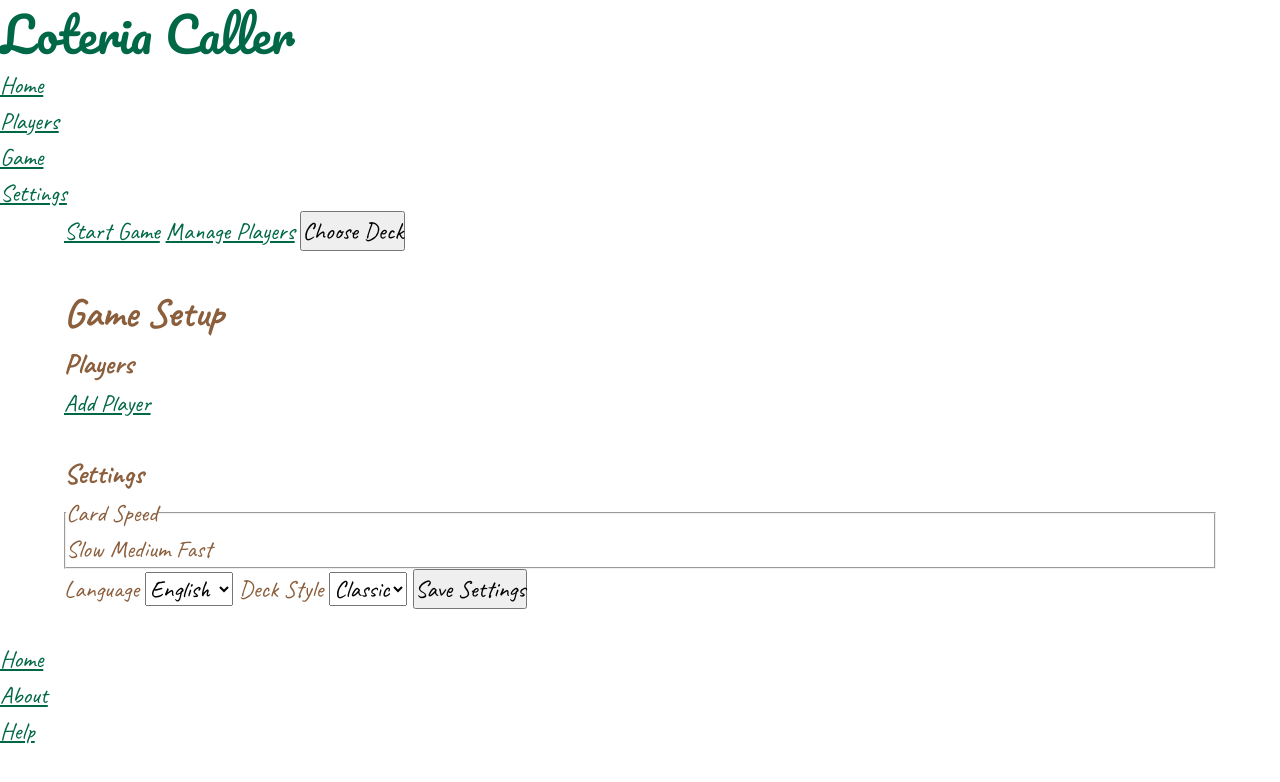
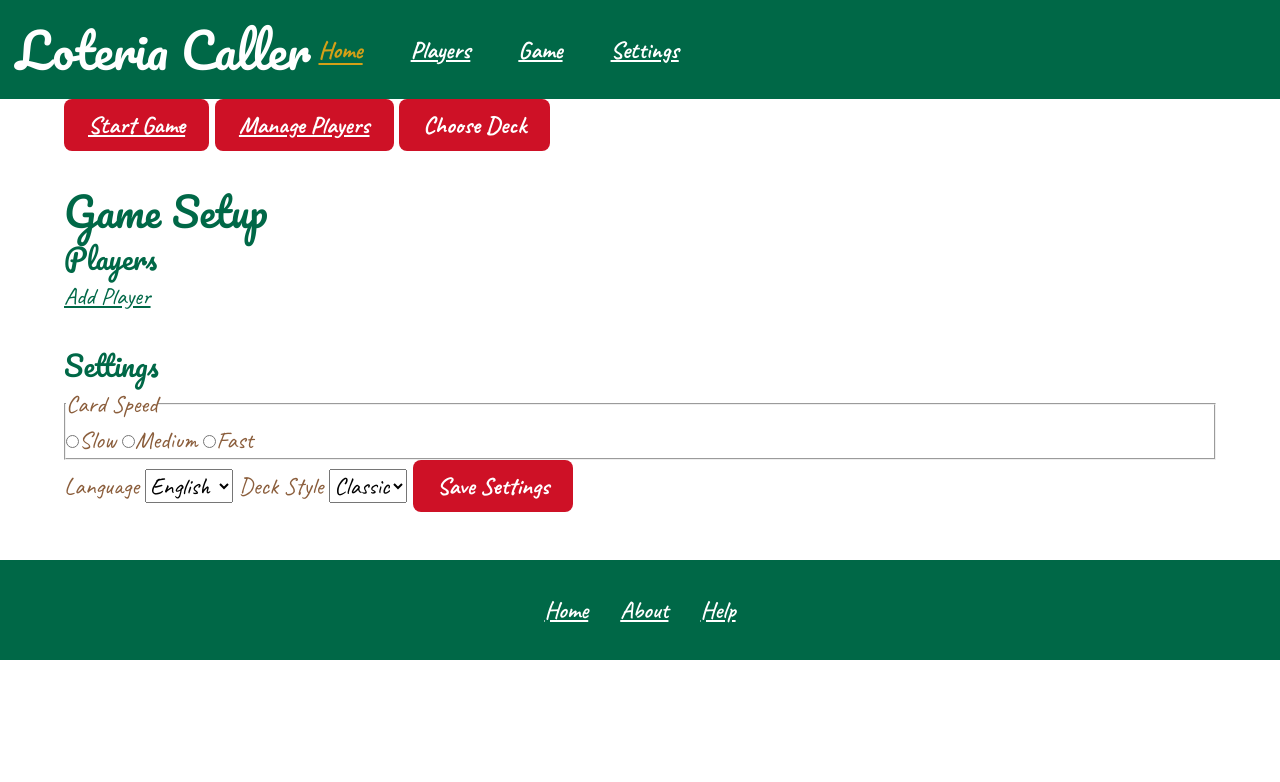
Before and after one commit to mcontreras12/Loteria-Caller, a plain HTML site: page index.html in a window 1280 px wide. Drawn offline with Linux system fonts and the light colour scheme; a web font is replaced by a local one.

Commit message:
styles.css
added more detailed css for the elements shared across all pages and minor fixes to all the html

```diff
--- a/index.html
+++ b/index.html
@@ -71,9 +71,9 @@
                         <fieldset>
                             <legend>Card Speed</legend>
 
-                            <label type="radio" name="speed" value="slow">Slow</label>
-                            <label type="radio" name="speed" value="medium">Medium</label>
-                            <label type="radio" name="speed" value="fast">Fast</label>
+                            <label> <input type="radio" name="speed" value="slow">Slow</label>
+                            <label> <input type="radio" name="speed" value="medium">Medium</label>
+                            <label> <input type="radio" name="speed" value="fast">Fast</label>
                         </fieldset>
 
                         <!-- language selection-->
--- a/styles.css
+++ b/styles.css
@@ -18,10 +18,6 @@ html {
     scroll-behavior: smooth;
     -webkit-text-size-adjust: 100%;
     text-size-adjust: 100%;
-}
-
-body {
-    min-width: none;
 }
 
 img {
@@ -81,7 +77,7 @@ body {
     background-color: var(--white);
 }
 
-h1, h2 h3 {
+h1, h2, h3 {
     font-family: var(--heading-font);
     font-weight: 400;
     line-height: 1.4;
@@ -134,16 +130,124 @@ section {
     margin-bottom: var(--spacing-large);
 }
 
+/* Headers */
+
+header {
+    background-color: var(--green);
+    padding: var(--spacing-medium);
+    text-align: center;
+}
+
+header h1 {
+    color: var(--white);
+    margin-bottom: var(--spacing-small);
+}
+
+header nav ul {
+    display: flex;
+    flex-wrap: wrap;
+    justify-content: center;
+    gap: var(--spacing-medium);
+}
+
+header nav a {
+    display: inline-block;
+    color: var(--white);
+    font-size: var(--font-body);
+    font-weight: 700;
+    padding: 0.25rem 0.5rem;
+    transition: color 0.3s ease;
+}
+
+header nav a:hover, header nav:focus-visible {
+    color: var(--gold);
+}
+
+header nav a[aria-current="page"] {
+    color: var(--gold);
+    text-decoration: underline;
+    text-underline-offset: 5px;
+}
+
+/* Buttons */
+
+button, .hero-buttons a, #player-actions a, #results-actions a {
+    display: inline-block;
+    background-color: var(--red);
+    color: var(--white);
+    border: none;
+    border-radius: var(--border-radius);
+    padding: 0.5rem 1.5rem;
+    font-size: var(--font-body);
+    font-weight: 700;
+    text-align: center;
+    cursor: pointer;
+    transition: background-color 0.3s ease, transform 0.3s ease;
+}
+
+button:hover, .hero-buttons a:hover, #results-actions a:hover {
+    background-color: var(--green);
+    color: var(--white);
+    transform: translateY(2px);
+}
+
+button:active {
+    transform: translateY(0);
+}
+
+/* Footer */
+
+footer {
+    background-color: var(--green);
+    padding: var(--spacing-large) var(--spacing-medium);
+    text-align: center;
+    margin-top: var(--spacing-xl);
+}
+
+footer nav ul {
+    display: flex;
+    flex-wrap: wrap;
+    justify-content: center;
+    gap: var(--spacing-large);
+}
+
+footer nav a {
+    color: var(--white);
+    font-size: var(--font-body);
+    font-weight: 600;
+}
+
+footer nav a:hover, footer nav a:focus-visible {
+    color: var(--gold);
+}
+
+
 /* Medium Screens (Min-width: 600px) */
 
 @media screen and (min-width: 600px) {
-    /* need add styles */
+    header {
+        padding: var(--spacing-large);
+    }
+
+    header nav ul {
+        gap: var(--spacing-large);
+    }
 }
 
 /* Large Screens (Min-width: 900px) */
 
 @media screen and (min-width: 900px) {
-    /* need add styles */
+    header {
+        display: flex;
+        justify-content: content;
+        align-items: center;
+        padding: var(--spacing-medium);
+        text-align: left;
+    }
+
+    header h1 {
+        margin-bottom: 0;
+    }
 }
 
 /* Extra Large Screens (Min-width: 1200px) */
```
Also changed, not shown: game.html (+2 -1 lines), players.html (+1 -0 lines), settings.html (+1 -0 lines).
